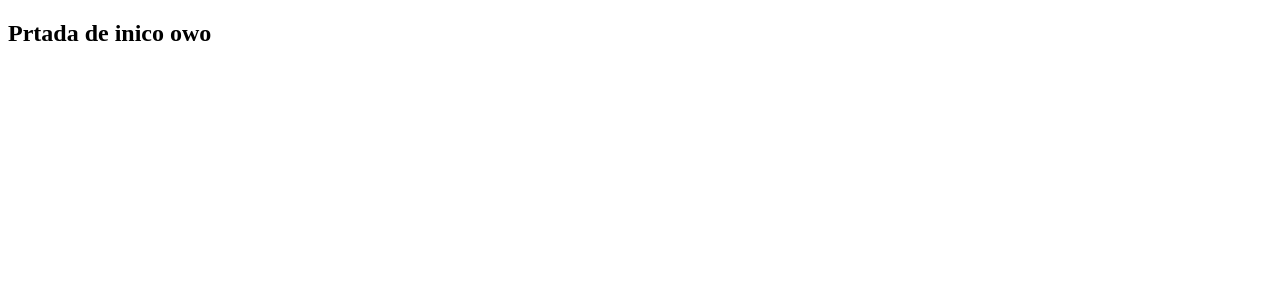
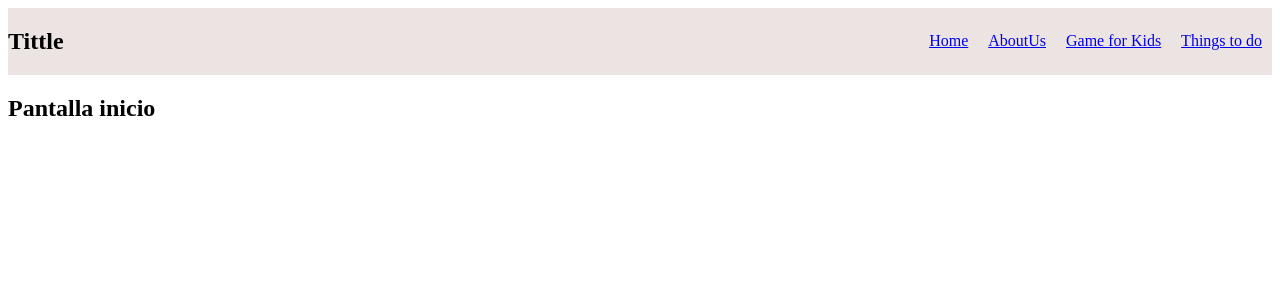
Before and after one commit to Cocom1n/TrabajoFinalFPWGrupo11, a React (Create React App) app: page / in a window 1280 px wide. Shown: the top 300 px of the page. Built offline with nearby package versions, Linux system fonts and the light colour scheme.

Commit message:
Navbar Basico

```diff
--- /dev/null
+++ b/src/App.css
@@ -0,0 +1,10 @@
+.Navbar{
+    display: flex;
+    justify-content: space-between;
+    align-items: center;
+    background-color: rgb(236, 227, 227);
+}
+
+.ruta{
+    padding: 10px;
+}
--- a/src/App.js
+++ b/src/App.js
@@ -3,13 +3,21 @@ import  Inicio  from "./components/Inicio";
 import  AboutUs  from "./components/AboutUs";
 import AppAnimales from "./components/JuegoAnimales/AppAnimales.js";
 import ListaDeNotas from "./components/ListaNotas/AppListaNotas.js";
+import "./App.css"
 //import React from "react";
 
 function App (){
     return(
         <Router>
-
-            {/* Aqui se agrega la navbar y se linkea con los cosos de abajo*/}
+            <nav className="Navbar">
+                <h2 className="tittle">Tittle</h2>
+                <section className="rutas">
+                    <Link to="/" className="ruta">Home</Link>
+                    <Link to="/aboutUs" className="ruta">AboutUs</Link>
+                    <Link to="/juegoAnimales" className="ruta">Game for Kids</Link>
+                    <Link to="/listaNotas" className="ruta">Things to do</Link>
+                </section>
+            </nav>
 
             <Routes>
                 <Route path="/" element={<Inicio/>}/>
--- a/src/components/Inicio.js
+++ b/src/components/Inicio.js
@@ -1,7 +1,7 @@
 function Inicio() {
     return(
         <div>
-            <h2>Prtada de inico owo</h2>
+            <h2>Pantalla inicio</h2>
         </div>
     )
 }
```
